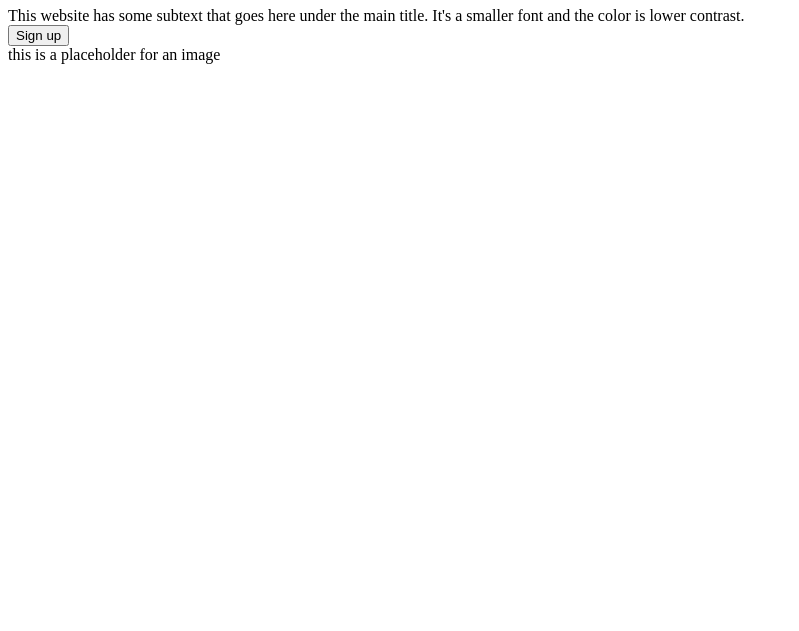
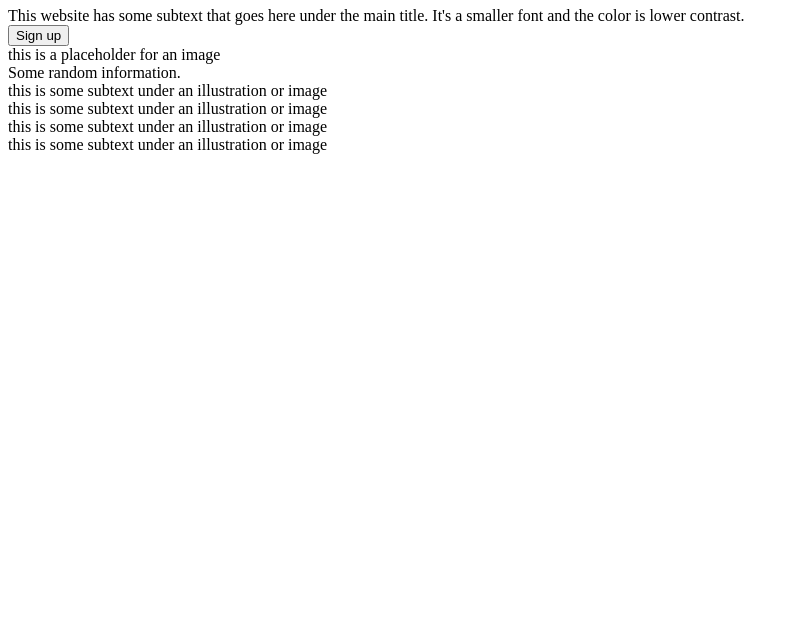
Before and after one commit to taladan/TOP-landing-page, a plain HTML site: page index.html in a window 1280 px wide. Shown: the part 169-800 px from the top of the page, without its empty margins (0-799 px from the left). Drawn offline with Linux system fonts and the light colour scheme.

Commit message:
Add info container
Include:
  - info large text
  - four image placeholders
  - subtext under each placeholder that will align with images

```diff
--- a/index.html
+++ b/index.html
@@ -40,6 +40,39 @@
     </div>
 
     <!-- This is the info section-->
+    <div class="info">
+      <div class="info-header-text">Some random information.</div>
+      <div class="info-cards">
+        <div class="card">
+          <div class="card-image">
+            <div class="card-text">
+              this is some subtext under an illustration or image
+            </div>
+          </div>
+        </div>
+        <div class="card">
+          <div class="card-image">
+            <div class="card-text">
+              this is some subtext under an illustration or image
+            </div>
+          </div>
+        </div>
+        <div class="card">
+          <div class="card-image">
+            <div class="card-text">
+              this is some subtext under an illustration or image
+            </div>
+          </div>
+        </div>
+        <div class="card">
+          <div class="card-image">
+            <div class="card-text">
+              this is some subtext under an illustration or image
+            </div>
+          </div>
+        </div>
+      </div>
+    </div>
 
     <!-- This is the quote section-->
 
```
